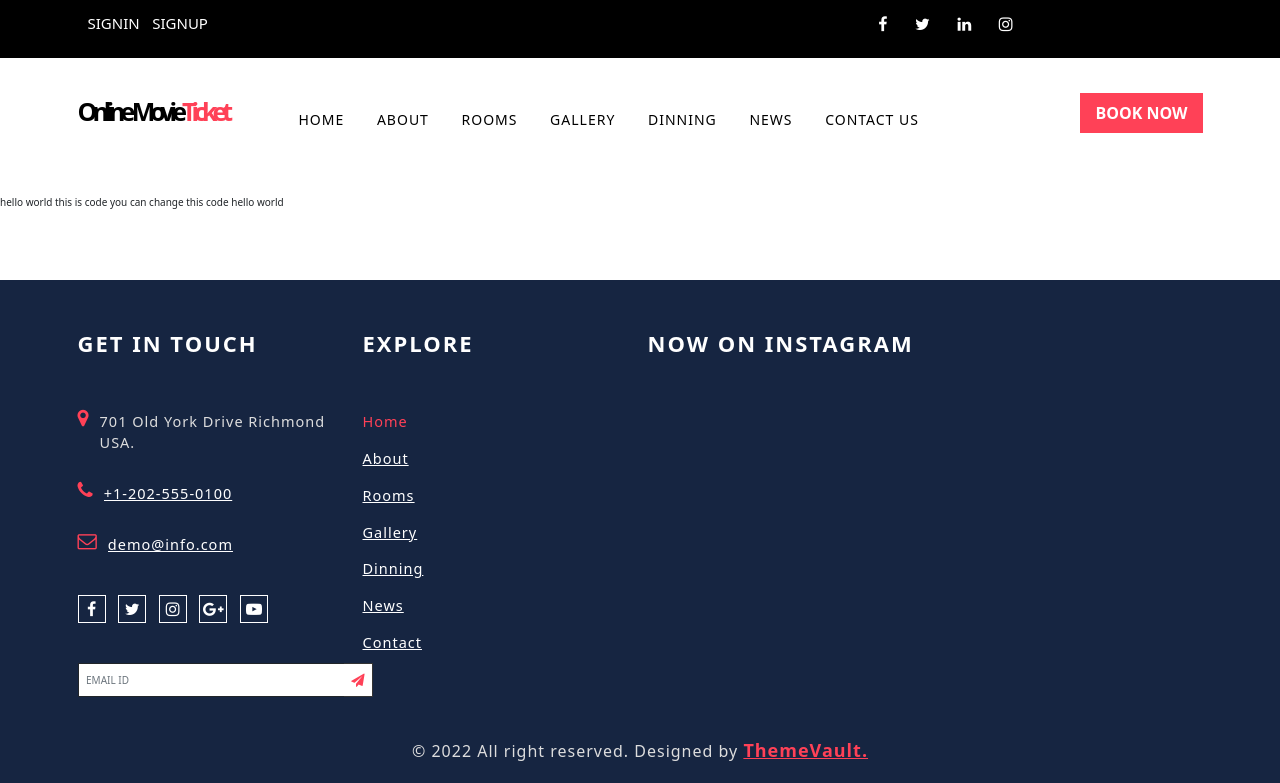
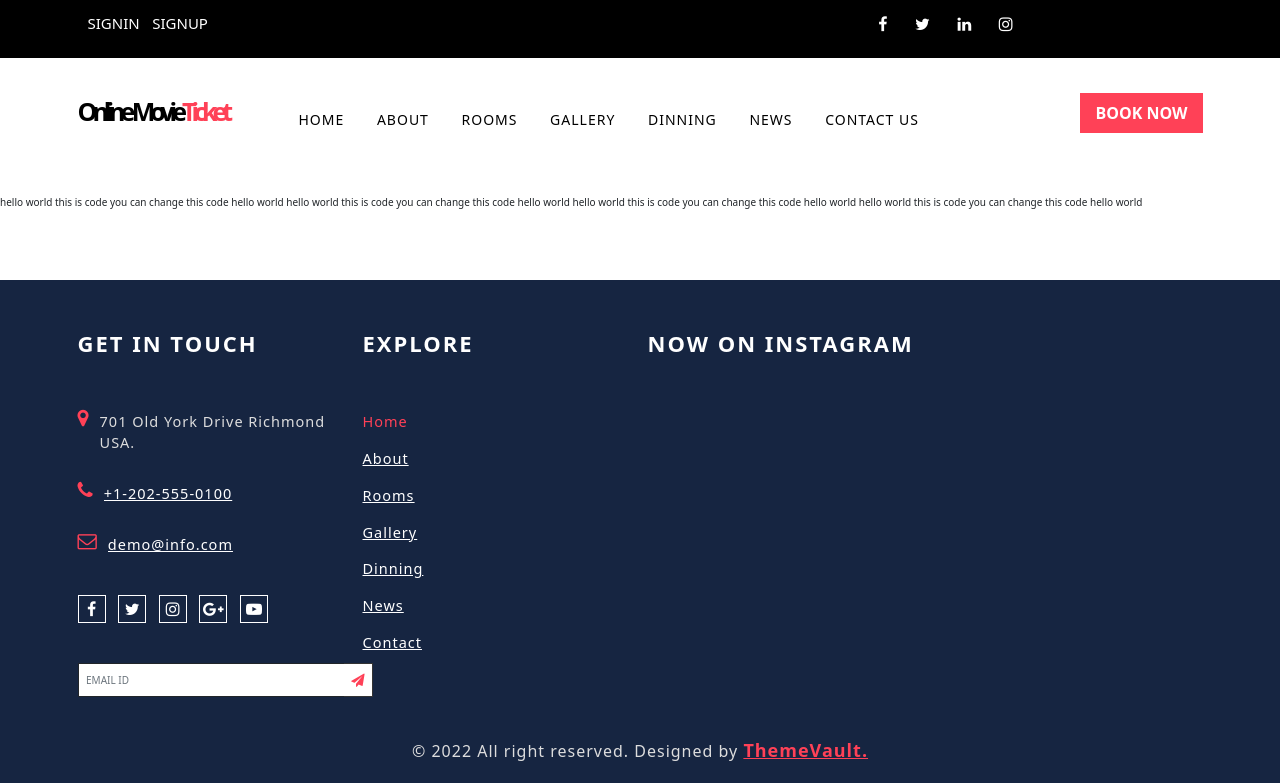
Before and after one commit to Ismailirfan/OnlineMovieTicketBooking, a PHP site: page / in a window 1280 px wide. Shown: the top 783 px of the page. Run offline with PHP 8.4, Linux system fonts and the light colour scheme; data that the repository does not hold is empty.

Commit message:
this is my new updated code

```diff
--- a/index.php
+++ b/index.php
@@ -6,6 +6,16 @@ headers();
 hello world this is code
 you can change this code
 hello world
+hello world this is code
+you can change this code
+hello world
+hello world this is code
+you can change this code
+hello world
+hello world this is code
+you can change this code
+hello world
+
 <?php
 footers();
 ?>
```
